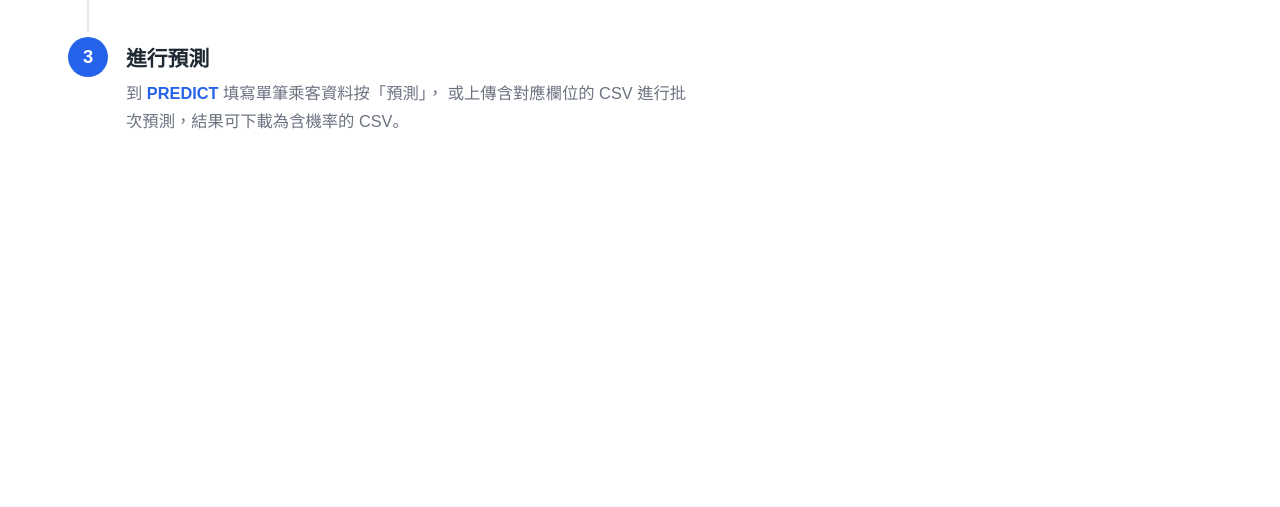
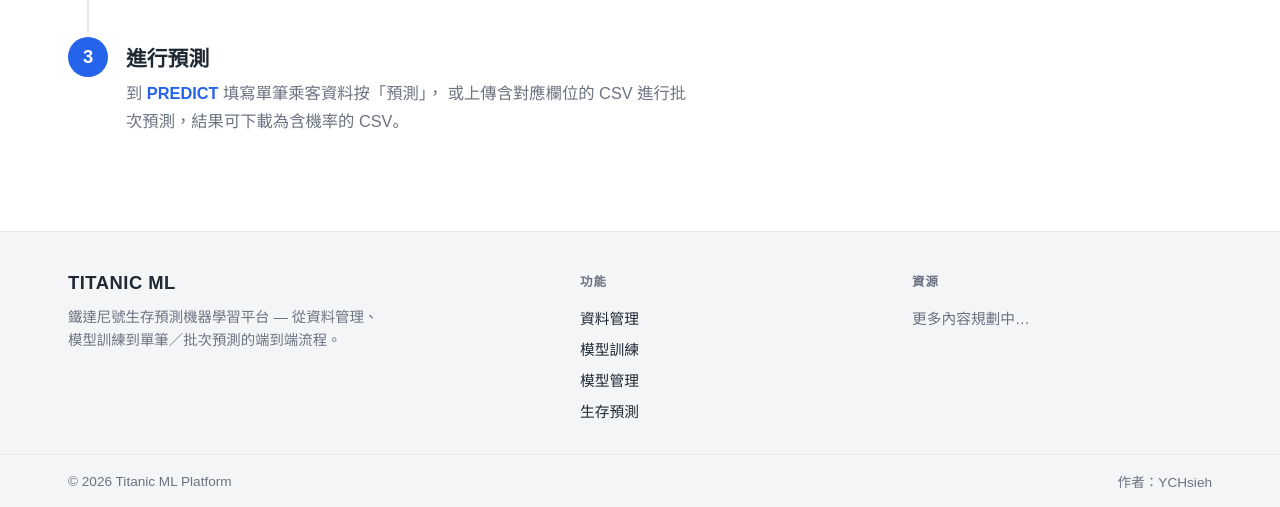
Before and after one commit to ychsieh725/titanic_restful_project, a Flask app: page / in a window 1280 px wide. Shown: the part 1543-2050 px from the top of the page. Before the commit the page ends 1672 px from the top, so only its background shows below. Run offline with Flask 3, Linux system fonts and the light colour scheme.

Commit message:
feat(web): add site-wide footer scaffold
各頁先前沒有頁尾，缺少品牌、導覽彙整與作者/版權資訊的收尾。先搭好可擴充
的頁尾骨架，內容細節待後續補齊。

- 於 base.html 新增全站 footer（所有頁面共用）：品牌簡介、功能連結、資源欄
  （佔位）、底部版權 + 作者
- 作者暫用 git 使用者 YCHsieh；資源欄以非連結佔位項預留，避免死連結
- 全寬 --panel 底、內容 max-width 對齊 main；RWD ≤640px 三欄堆疊為單欄

IMPACT: 純前端樣式/模板，影響全站版面底部；無後端或 API 行為改動。
後續：確認作者顯示名、補上資源欄實際連結（GitHub/文件/聯絡）。

Co-Authored-By: Claude Opus 4.8 <noreply@anthropic.com>

```diff
--- a/templates/base.html
+++ b/templates/base.html
@@ -413,6 +413,88 @@
                 grid-template-columns: 1fr;
             }
         }
+
+        /* --- 全站頁尾 --- */
+        .site-footer {
+            margin-top: 48px;
+            border-top: 1px solid var(--line);
+            background: var(--panel);
+        }
+
+        .footer-inner {
+            max-width: 1200px;
+            margin: 0 auto;
+            padding: 40px 28px 28px;
+            display: grid;
+            grid-template-columns: 1.6fr 1fr 1fr;
+            gap: 32px;
+        }
+
+        .footer-brand .name {
+            font-weight: 800;
+            font-size: 1.15rem;
+            letter-spacing: 0.5px;
+        }
+
+        .footer-brand p {
+            margin: 12px 0 0;
+            max-width: 320px;
+            color: var(--muted);
+            font-size: 0.9rem;
+            line-height: 1.6;
+        }
+
+        .footer-col h4 {
+            margin: 0 0 12px;
+            font-size: 0.78rem;
+            text-transform: uppercase;
+            letter-spacing: 0.08em;
+            color: var(--muted);
+        }
+
+        .footer-col a {
+            display: block;
+            padding: 5px 0;
+            color: var(--fg);
+            text-decoration: none;
+            font-size: 0.92rem;
+        }
+
+        .footer-col a:hover {
+            color: var(--brand);
+        }
+
+        /* 佔位項（內容未定）：非連結、灰字 */
+        .footer-col .soon {
+            display: block;
+            padding: 5px 0;
+            color: var(--muted);
+            font-size: 0.92rem;
+        }
+
+        .footer-bottom {
+            border-top: 1px solid var(--line);
+        }
+
+        .footer-bottom-inner {
+            max-width: 1200px;
+            margin: 0 auto;
+            padding: 16px 28px;
+            display: flex;
+            justify-content: space-between;
+            align-items: center;
+            gap: 12px;
+            flex-wrap: wrap;
+            color: var(--muted);
+            font-size: 0.85rem;
+        }
+
+        @media (max-width: 640px) {
+            .footer-inner {
+                grid-template-columns: 1fr;
+                gap: 24px;
+            }
+        }
     </style>
     {% block head %}{% endblock %}
 </head>
@@ -443,6 +525,33 @@
         {% block content %}{% endblock %}
     </main>
 
+    <footer class="site-footer">
+        <div class="footer-inner">
+            <div class="footer-brand">
+                <span class="name">TITANIC ML</span>
+                <p>鐵達尼號生存預測機器學習平台 — 從資料管理、模型訓練到單筆／批次預測的端到端流程。</p>
+            </div>
+            <div class="footer-col">
+                <h4>功能</h4>
+                <a href="/passengers">資料管理</a>
+                <a href="/ml/train">模型訓練</a>
+                <a href="/ml/models">模型管理</a>
+                <a href="/ml/predict">生存預測</a>
+            </div>
+            <div class="footer-col">
+                <h4>資源</h4>
+                {# 內容未定，先以佔位項預留；之後可換成 GitHub / 文件 / 聯絡等連結 #}
+                <span class="soon">更多內容規劃中…</span>
+            </div>
+        </div>
+        <div class="footer-bottom">
+            <div class="footer-bottom-inner">
+                <span>© 2026 Titanic ML Platform</span>
+                <span>作者：YCHsieh</span>
+            </div>
+        </div>
+    </footer>
+
     <!-- 漢堡選單開合（RWD）：切換 .open 並同步 aria-expanded -->
     <script>
         (function () {
```
